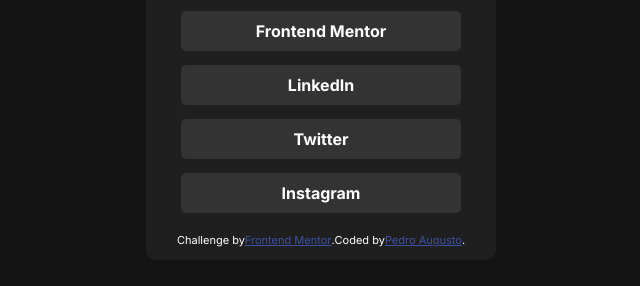
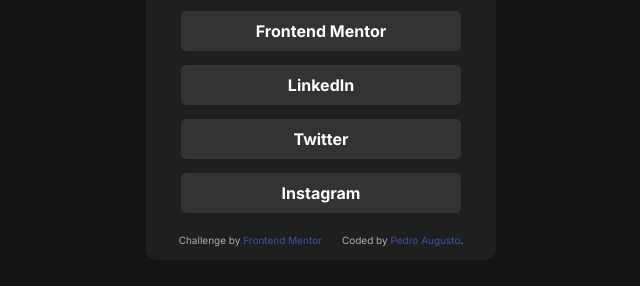
Before and after one commit to Pedrocs-Aug/social-links-profile-main, a plain HTML site: page index.html in a window 1280 px wide. Shown: the part 390-676 px from the top of the page, 319-959 px from the left. Drawn offline with Linux system fonts and the light colour scheme.

Commit message:
atualiza links de redes sociais para uso de âncoras e adiciona estilos para a atribuição

```diff
--- a/index.html
+++ b/index.html
@@ -33,16 +33,20 @@
     <p class="container__item-flex sub-title">London, United Kingdom</p>
     <p class="container__item-flex paragraph">"Front-end developer and avid reader."</p>
 
-    <p class="container__button" href="https://github.com/Pedrocs-Aug">GitHub</p>
-    <p class="container__button" href="https://www.frontendmentor.io/profile/Pedrocs-Aug">Frontend Mentor</p>
-    <p class="container__button" href="https://www.linkedin.com/in/pedro-augusto-b8a30514b/">LinkedIn</p>
-    <p class="container__button" href="#">Twitter</p>
-    <p class="container__button" href="https://www.instagram.com/pedrocahhh/">Instagram</p>
+    <p class="container__button"> <a href="https://github.com/Pedrocs-Aug" target="_blank">GitHub</a></p>
+    <p class="container__button"> <a href="https://www.frontendmentor.io/profile/Pedrocs-Aug" target="_blank">Frontend
+        Mentor</a></p>
+    <p class="container__button"> <a href="https://www.linkedin.com/in/pedro-augusto-b8a30514b/"
+        target="_blank">LinkedIn</a></p>
+    <p class="container__button"> <a href="#" target="_blank">Twitter</a></p>
+    <p class="container__button"> <a href="https://www.instagram.com/pedrocahhh/" target="_blank">Instagram</a></p>
 
     <div class="attribution">
-      Challenge by <a href="https://www.frontendmentor.io?ref=challenge" target="_blank">Frontend Mentor</a>.
+      <p class="attribution__text">
+        Challenge by <a href="https://www.frontendmentor.io?ref=challenge" target="_blank">Frontend Mentor</a>
+      </p>
 
-      <p class="attribution">
+      <p class="attribution__text">
         Coded by <a href="https://www.linkedin.com/in/pedro-augusto-b8a30514b/">Pedro Augusto</a>.
       </p>
     </div>
--- a/style.css
+++ b/style.css
@@ -79,3 +79,14 @@ body {
     display: flex;
     margin: auto;
 }
+
+a {
+    color: white;
+    text-decoration: none;
+}
+
+.attribution__text {
+    font-size: 10px;
+    color: #ADADAD;
+    margin: 10px;
+}
```
